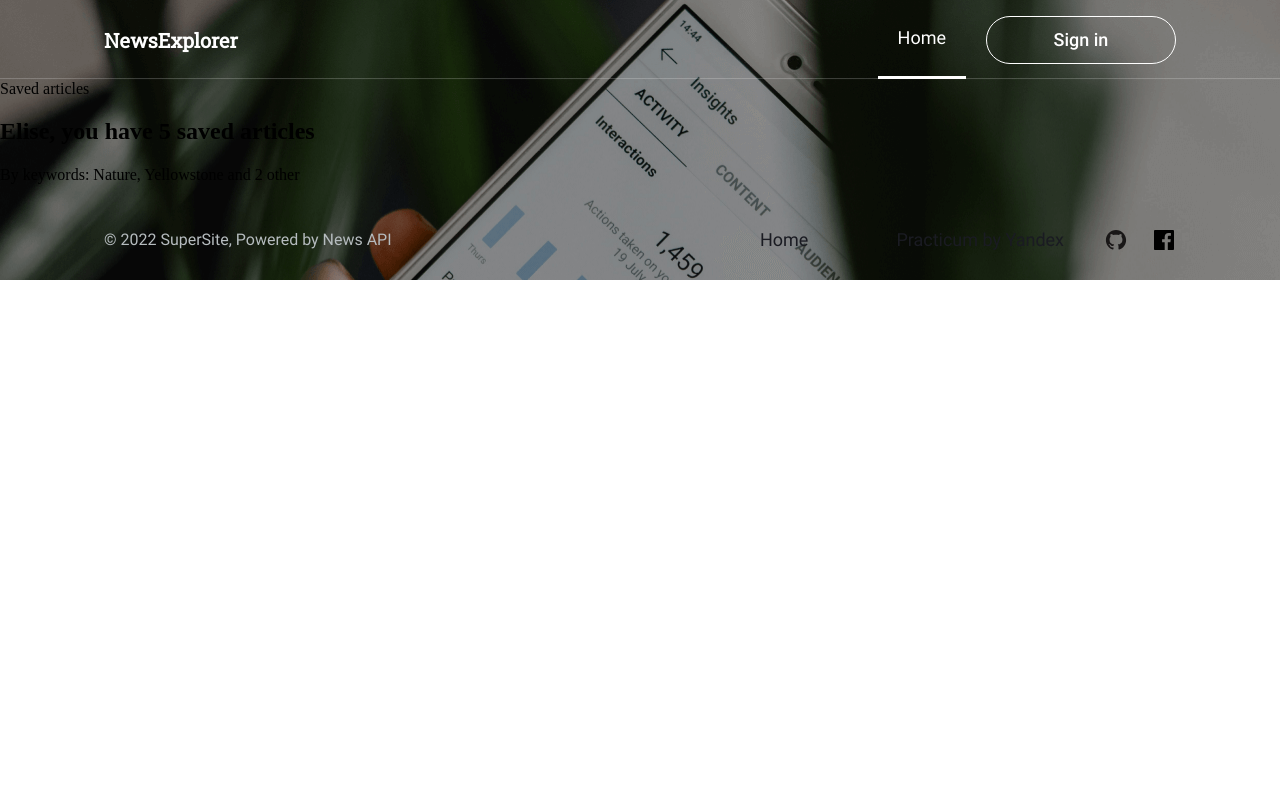
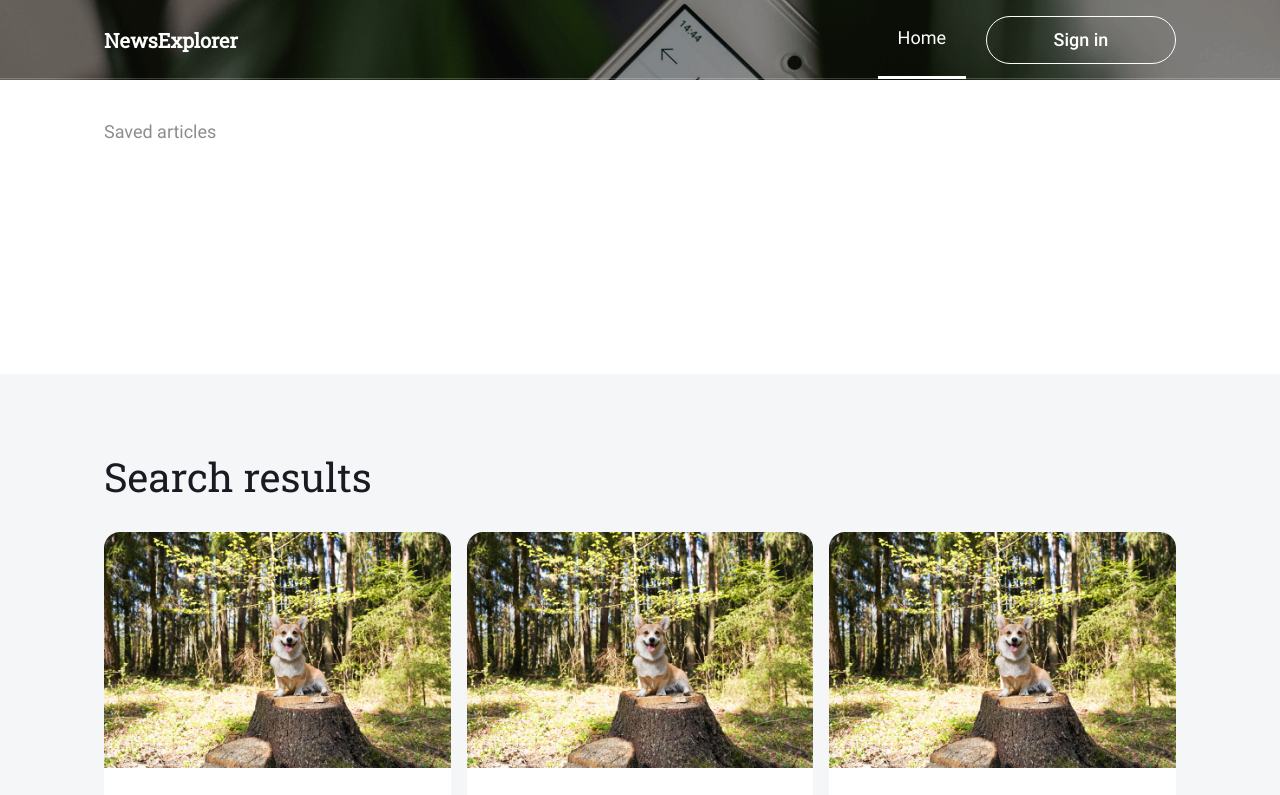
Before and after one commit to meidankaye/news-explorer-frontend, a React (Create React App) app: page /saved-news in a window 1280 px wide. Shown: the top 795 px of the page. Built offline with nearby package versions, Linux system fonts and the light colour scheme.

Commit message:
feat: saved news route

```diff
--- a/src/components/App/App.css
+++ b/src/components/App/App.css
@@ -1,6 +1,7 @@
 .app {
   max-width: 1440px;
   margin: 0 auto;
+  color: #fff;
 }
 
 .app__background {
--- a/src/components/Header/Header.css
+++ b/src/components/Header/Header.css
@@ -6,7 +6,6 @@
   padding: 0 104px;
   border-bottom: 1px solid rgba(196, 196, 196, 0.01);
   box-shadow: inset 0px -1px 0px rgba(255, 255, 255, 0.2);
-  color: #fff;
 }
 
 .header__logo {
--- a/src/components/SavedNewsHeader/SavedNewsHeader.css
+++ b/src/components/SavedNewsHeader/SavedNewsHeader.css
@@ -0,0 +1,29 @@
+.saved-news-header {
+  padding: 40px 104px 56px;
+  background-color: #fff;
+  font-family: "Roboto", sans-serif;
+  font-weight: 400;
+  font-size: 18px;
+  line-height: 24px;
+}
+
+.saved-news-header__subtitle {
+  color: rgba(26, 27, 34, 0.5);
+}
+
+.saved-news-header__title {
+  font-family: "Roboto-slab", sans-serif;
+  font-weight: 400;
+  font-size: 40px;
+  line-height: 46px;
+  max-width: 530px;
+  margin: 28px 0 30px;
+}
+
+.saved-news-header__text {
+    margin: 0;
+}
+
+.saved-news-header__text_bold {
+    font-weight: 700;
+}
--- a/src/components/SavedNewsHeader/SavedNewsHeader.js
+++ b/src/components/SavedNewsHeader/SavedNewsHeader.js
@@ -1,7 +1,9 @@
+import NewsCardList from "../NewsCardList/NewsCardList";
 import "./SavedNewsHeader.css";
 
 function SavedNewsHeader() {
   return (
+    <>
       <section className="saved-news-header">
         <span className="saved-news-header__subtitle">Saved articles</span>
         <h2 className="saved-news-header__title">
@@ -14,6 +16,8 @@ function SavedNewsHeader() {
           </span>
         </p>
       </section>
+      <NewsCardList />
+    </>
   );
 }
 
```
Lines whose indentation alone changed are shown as unchanged.
